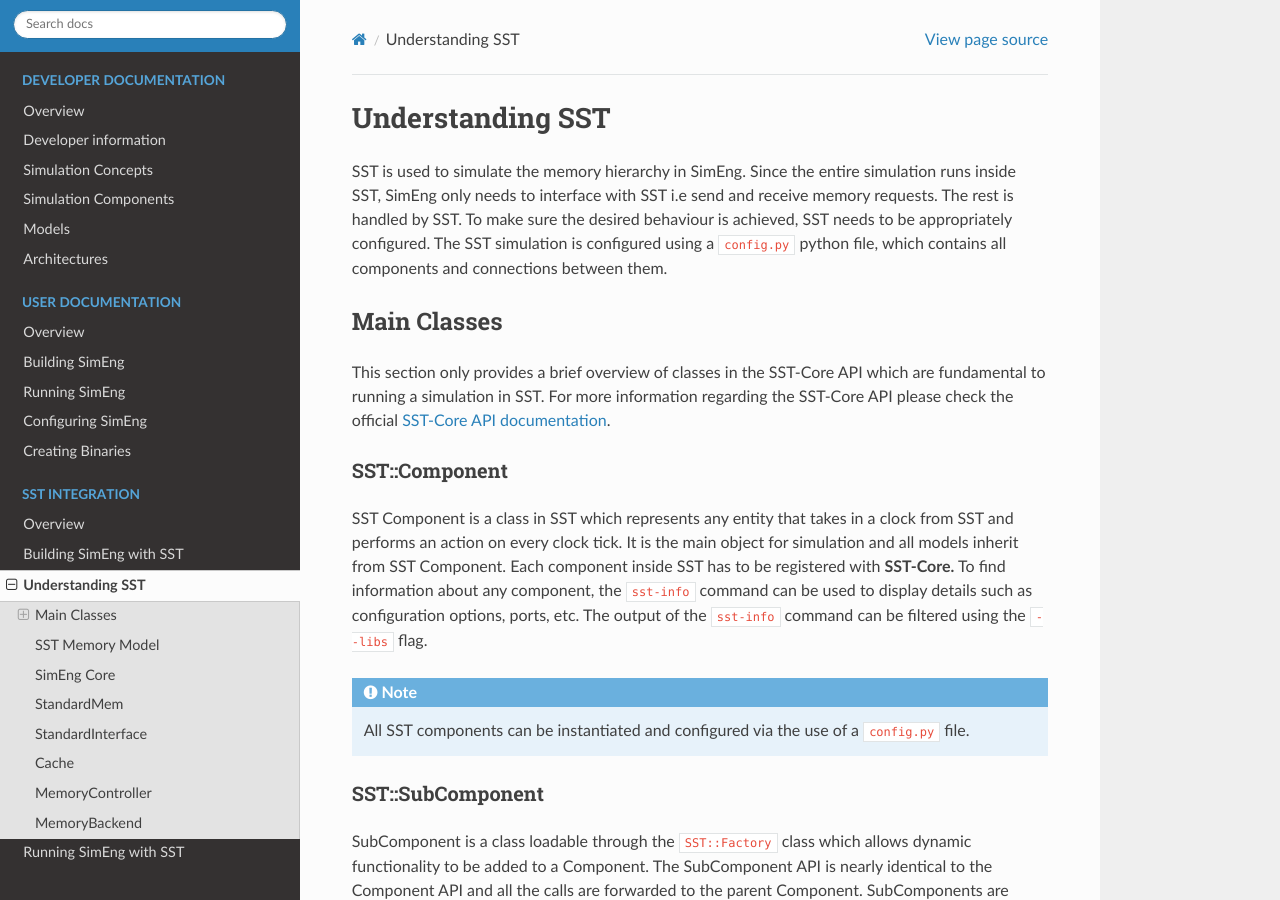
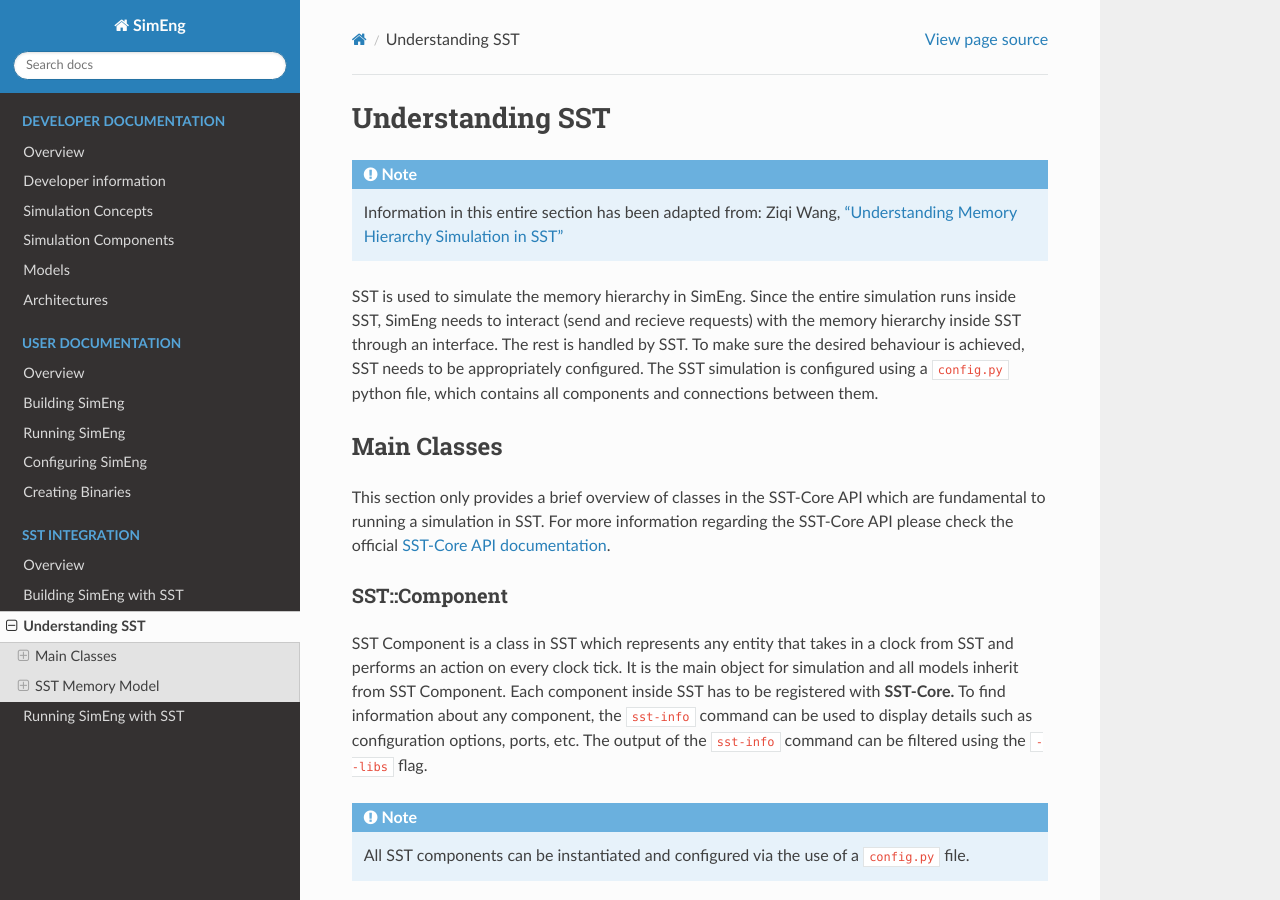
Before and after one commit to UoB-HPC/SimEng, a Sphinx documentation site: the page built from docs/sphinx/sst/understanding_sst.rst, in a window 1280 px wide and 900 px high. Built offline with Sphinx 7.4.7 and the Read the Docs theme 2.0.0, drawn with Linux system fonts in a browser that asks for light colours; pages that are not in the unit, such as notebooks, are missing from menus; some of the changed text lies outside the part shown.

Commit message:
PR comments

```diff
--- a/docs/sphinx/sst/understanding_sst.rst
+++ b/docs/sphinx/sst/understanding_sst.rst
@@ -2,9 +2,12 @@
 
 Understanding SST
 ==================
-SST is used to simulate the memory hierarchy in SimEng. Since the entire simulation runs inside SST, SimEng only needs to interface with SST
-i.e send and receive memory requests. The rest is handled by SST. To make sure the desired behaviour is achieved, SST needs to be appropriately configured.
-The SST simulation is configured using a ``config.py`` python file, which contains all components and connections between them.
+.. note::
+    Information in this entire section has been adapted from: Ziqi Wang, `"Understanding Memory Hierarchy Simulation in SST" <https://wangziqi2013.github.io/article/2022/01/16/sst-mem-hierarchy.html>`_
+
+SST is used to simulate the memory hierarchy in SimEng. Since the entire simulation runs inside SST, SimEng needs to interact (send and recieve requests) with
+the memory hierarchy inside SST through an interface. The rest is handled by SST. To make sure the desired behaviour is achieved, SST needs to be appropriately
+configured. The SST simulation is configured using a ``config.py`` python file, which contains all components and connections between them.
 
 Main Classes
 ************
@@ -47,12 +50,12 @@
     configuration parameters and connecting components through ports and subcomponents slots will be provided in :ref:`Running SimEng with SST.<Running_SimEng_W_SST>`
 
 SimEng Core
-***********
+~~~~~~~~~~~~
 For the SST simulation, the actual SimEng core is instantiated in a wrapper class and registered as a custom SST component, so it can receive clock ticks from
 SST. This component is called ``SimengCore``.
 
 StandardMem
-***********
+~~~~~~~~~~~~
 ``StandardMem`` is an interface defined in SST-Core present at the namespace ``SST::Interfaces::StandardMem``. This interface acts as an entry point between the
 SimEng core and SST’s memory model. Memory requests are generated by the SimEng core in the form of class  ``SST::Interfaces::StandardMem::Request`` objects, and
 then given to the interface class via function calls. The interface class then translates the memory requests into memory event objects that are internally
@@ -61,7 +64,7 @@
 SimEng core via a callback function.
 
 StandardInterface
-*****************
+~~~~~~~~~~~~~~~~~~
 ``StandardInterface`` is a subcomponent which implements the ``StandardMem`` interface. It is present in the ``memHierarchy`` module and needs to be configured
 before the simulation starts. ``StandardInterface`` is instantiated as a subcomponent of the SimEng core. ``SimengCore`` uses ``StandardInterface`` for
 communicating memory requests. The ``StandardInterface`` component communicates with the SimEng core using the port ``port``. The same port is used to communicate
@@ -69,7 +72,7 @@
 Configuration details about ``StandardInterface`` can be found using the command: ``sst-info memHierarchy.standardInterface``
 
 Cache
-*****
+~~~~~~
 Because of its size and complexity, the implementation of Cache simulation in SST is divided over multiple files. However, the ``CacheController`` class is the
 main contact during simulation. The ``CacheController`` class is aliased as **Cache** in SST. Caches in SST communicate through ports ``low_network_0``  and
 ``high_network_0``. The ``high_network_0`` port is used to connect to either the SimEng core (via ``StandardMem`` interface) or to higher levels of cache,
@@ -80,7 +83,7 @@
 Information about different configuration parameters, ports and subcomponent slots required for simulation can be found using the command: ``sst-info memHierarchy.Cache``
 
 MemoryController
-****************
+~~~~~~~~~~~~~~~~~
 The ``MemoryController`` class implements the memory controller interface. The memory controller object sits between the last level cache and the memory backend
 and it serves as an entry point for accessing the main memory. It is a SubComponent slot called ``backendConverter`` which stores a reference to the backend convertor
 object that is responsible for translating between memory hierarchy’s event type and the backend’s event type. The memory controller object is derived from the
@@ -97,7 +100,7 @@
 Information about the different configuration parameters, ports and subcomponent slots required for simulation can be found using the command: ``sst-info memHierarchy.MemController``
 
 MemoryBackend
-*************
+~~~~~~~~~~~~~~
 The memory backend implements the timing model of the main memory. All memory backend implementations must inherit from the base abstract class ``MemBackend``
 present in the file ``memBackend.h`` in the **SST-Elements** source code. Class ``MemBackend`` is an abstract class and hence cannot be directly instantiated.
 The abstract class inherits the ``SubComponent`` class and must be loaded into the slot of the memory controller, as we have already discussed above.
```
Also changed, not shown: other parts of docs/sphinx/sst/understanding_sst.rst (+0 -3 lines).
